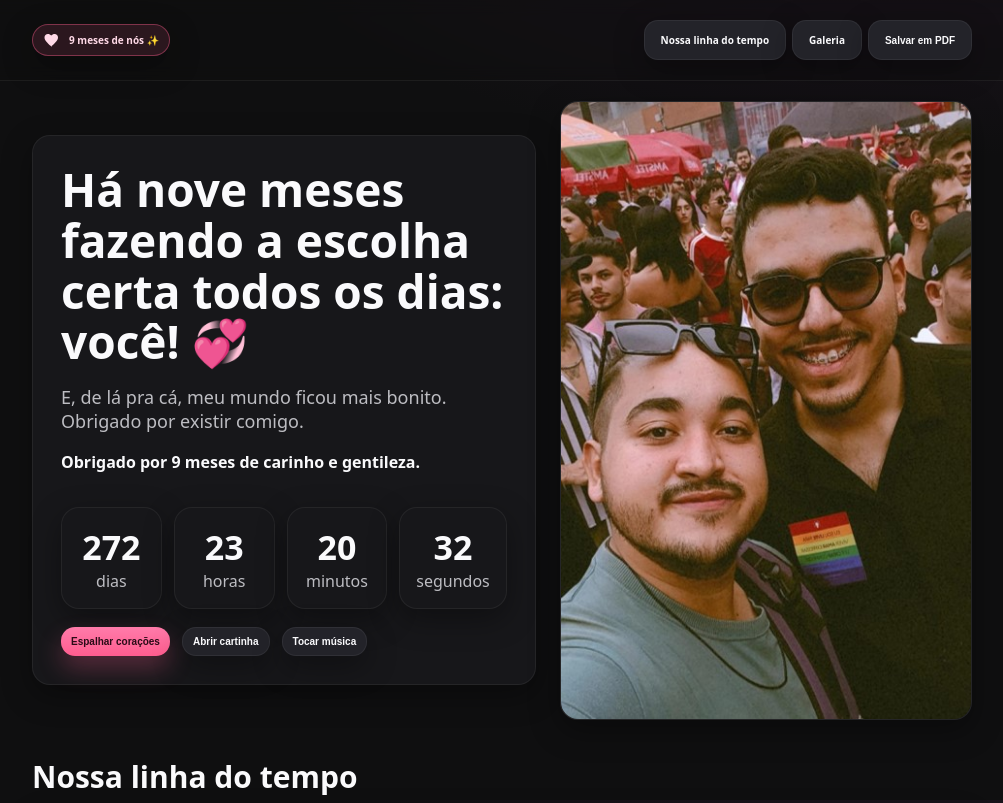
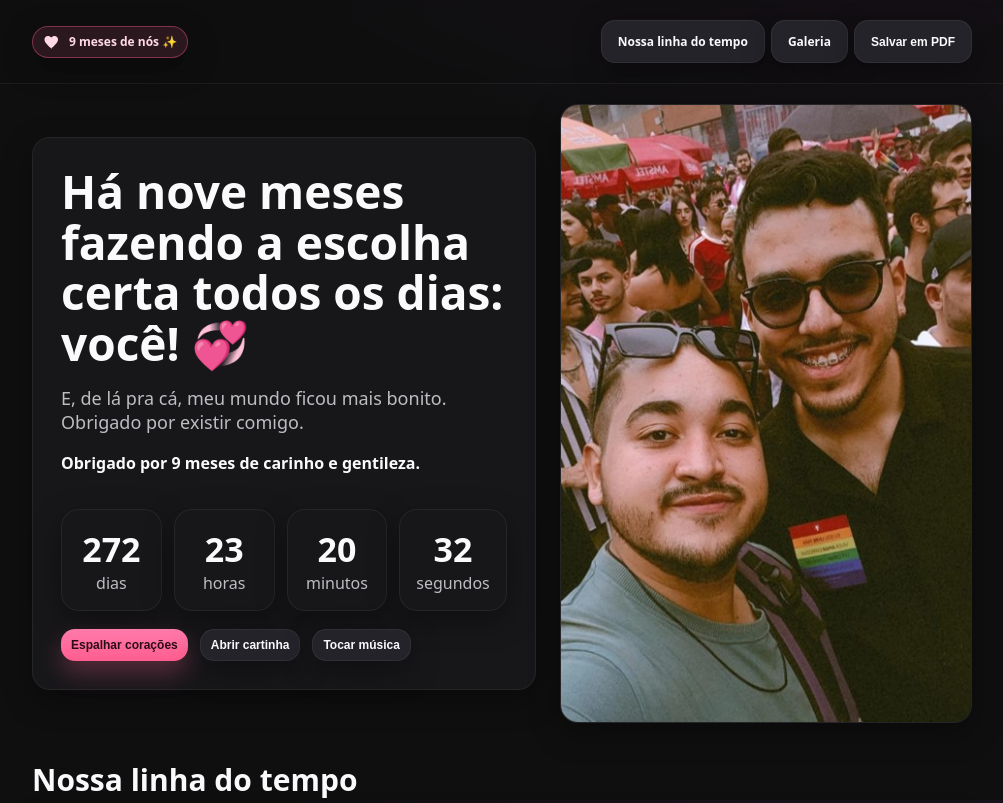
Before and after one commit to AlfredoRodrigo/myLove, a plain HTML site: page index.html in a window 1280 px wide. Shown: the top 803 px of the page, without its empty margins (138-1141 px from the left). Drawn offline with Linux system fonts and the light colour scheme.

Commit message:
Ajustando estilos em index.html

```diff
--- a/index.html
+++ b/index.html
@@ -159,14 +159,14 @@
 <body>
   <header>
     <div class="wrap topbar">
-      <span class="badge" title="Felizversário!" style="font-size:10px; padding:6px 10px;">
+      <span class="badge" title="Felizversário!" style="font-size:12px; padding:6px 10px;">
         <svg viewBox="0 0 24 24" fill="currentColor" aria-hidden="true"><path d="M12 21.35l-1.45-1.32C5.4 15.36 2 12.28 2 8.5 2 6 3.99 4 6.5 4c1.74 0 3.41.81 4.5 2.09C12.09 4.81 13.76 4 15.5 4 18.01 4 20 6 20 8.5c0 3.78-3.4 6.86-8.55 11.54L12 21.35z"/></svg>
         9 meses de nós ✨
       </span>
-      <nav style="display:flex; gap:6px; font-size:10px;">
+      <nav style="display:flex; gap:6px; font-size:12px;">
         <a class="btn btn-secondary" href="#timeline">Nossa linha do tempo</a>
         <a class="btn btn-secondary" href="#galeria">Galeria</a>
-        <button id="printBtn" class="btn btn-secondary" title="Salvar em PDF" style="font-size:10px">Salvar em PDF</button>
+        <button id="printBtn" class="btn btn-secondary" title="Salvar em PDF" style="font-size:12px">Salvar em PDF</button>
       </nav>
     </div>
   </header>
@@ -186,9 +186,9 @@
         </div>
 
         <div class="cta-row">
-          <button id="heartsBtn" aria-label="Espalhar corações" style="font-size:10px; padding:8px 10px;">Espalhar corações</button>
-          <button id="letterBtn" class="btn btn-secondary" style="font-size:10px; padding:8px 10px;">Abrir cartinha</button>
-          <button id="musicBtn" class="btn btn-secondary audio" aria-pressed="false" style="font-size:10px; padding:8px 10px;">Tocar música</button>
+          <button id="heartsBtn" aria-label="Espalhar corações" style="font-size:12px; padding:8px 10px;">Espalhar corações</button>
+          <button id="letterBtn" class="btn btn-secondary" style="font-size:12px; padding:8px 10px;">Abrir cartinha</button>
+          <button id="musicBtn" class="btn btn-secondary audio" aria-pressed="false" style="font-size:12px; padding:8px 10px;">Tocar música</button>
         </div>
       </article>
 
@@ -279,7 +279,7 @@
   <script>
     const START_DATE_ISO = "2024-11-15T20:00:00-03:00";
 
-    const FOTO_URL = "/assets/love.jpg"; // foto principal
+    const FOTO_URL = "../assets/love.jpg"; // foto principal
     const GALERIA = [
       "/assets/we.jpg",     // g1
       "/assets/sweet.jpg",  // g2
```
